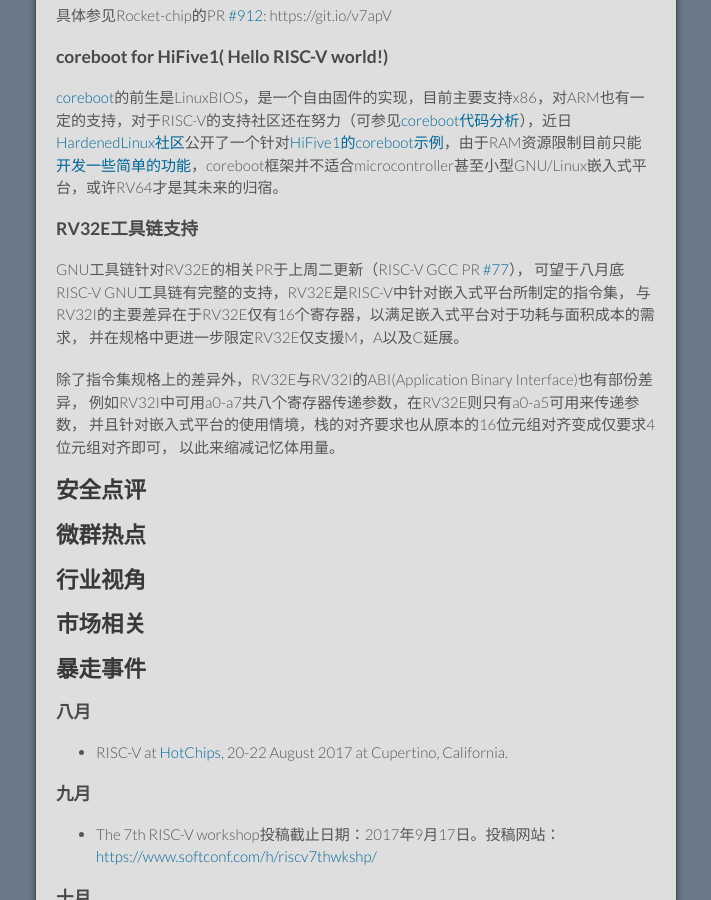
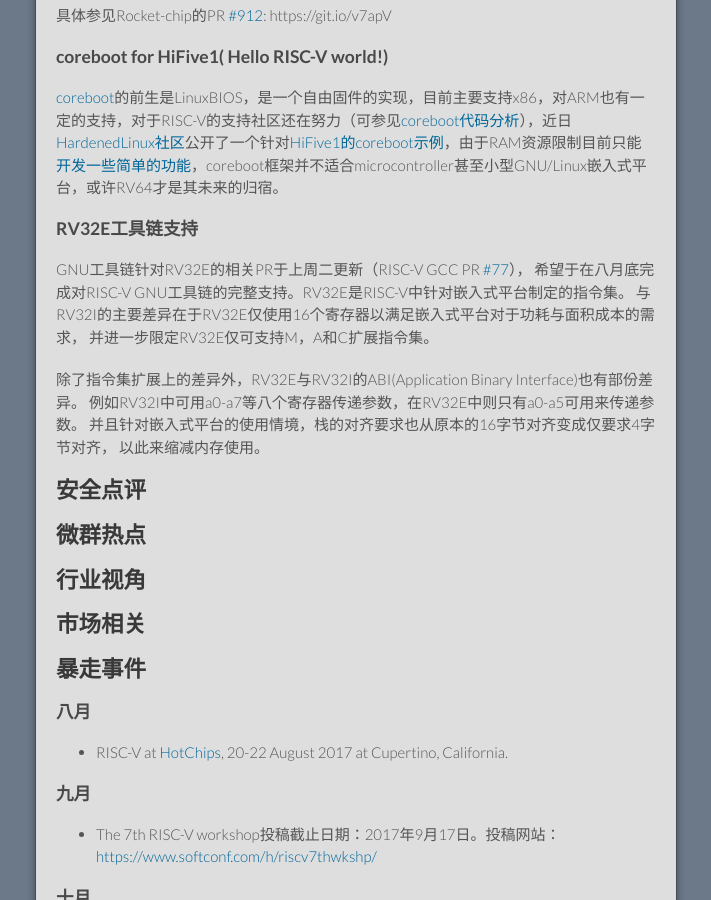
Before and after one commit to cnrv/home, a Jekyll site: the page built from bi-week-rpts/2017-08-17.md, in a window 1280 px wide and 900 px high, scrolled down 1454 px. Shown: the whole window, without its empty margins (284-995 px from the left). Built offline with Jekyll 4.4.1, drawn with Linux system fonts in a browser that asks for light colours; Markdown is read by kramdown in place of the engine named in the settings; our own code applies the rules of GitHub Pages for plain Markdown files.

Commit message:
revise to match with the mainland Chinese convention

```diff
--- a/bi-week-rpts/2017-08-17.md
+++ b/bi-week-rpts/2017-08-17.md
@@ -67,14 +67,14 @@
 ### RV32E工具链支持
 
 GNU工具链针对RV32E的相关PR于上周二更新（RISC-V GCC PR [#77](https://github.com/riscv/riscv-gcc/pull/77)），
-可望于八月底RISC-V GNU工具链有完整的支持，RV32E是RISC-V中针对嵌入式平台所制定的指令集，
-与RV32I的主要差异在于RV32E仅有16个寄存器，以满足嵌入式平台对于功耗与面积成本的需求，
-并在规格中更进一步限定RV32E仅支援M，A以及C延展。
+希望于在八月底完成对RISC-V GNU工具链的完整支持。RV32E是RISC-V中针对嵌入式平台制定的指令集。
+与RV32I的主要差异在于RV32E仅使用16个寄存器以满足嵌入式平台对于功耗与面积成本的需求，
+并进一步限定RV32E仅可支持M，A和C扩展指令集。
 
-除了指令集规格上的差异外，RV32E与RV32I的ABI(Application Binary Interface)也有部份差异，
-例如RV32I中可用a0-a7共八个寄存器传递参数，在RV32E则只有a0-a5可用来传递参数，
-并且针对嵌入式平台的使用情境，栈的对齐要求也从原本的16位元组对齐变成仅要求4位元组对齐即可，
-以此来缩减记忆体用量。
+除了指令集扩展上的差异外，RV32E与RV32I的ABI(Application Binary Interface)也有部份差异。
+例如RV32I中可用a0-a7等八个寄存器传递参数，在RV32E中则只有a0-a5可用来传递参数。
+并且针对嵌入式平台的使用情境，栈的对齐要求也从原本的16字节对齐变成仅要求4字节对齐，
+以此来缩减内存使用。
 
 ## 安全点评
 
```
